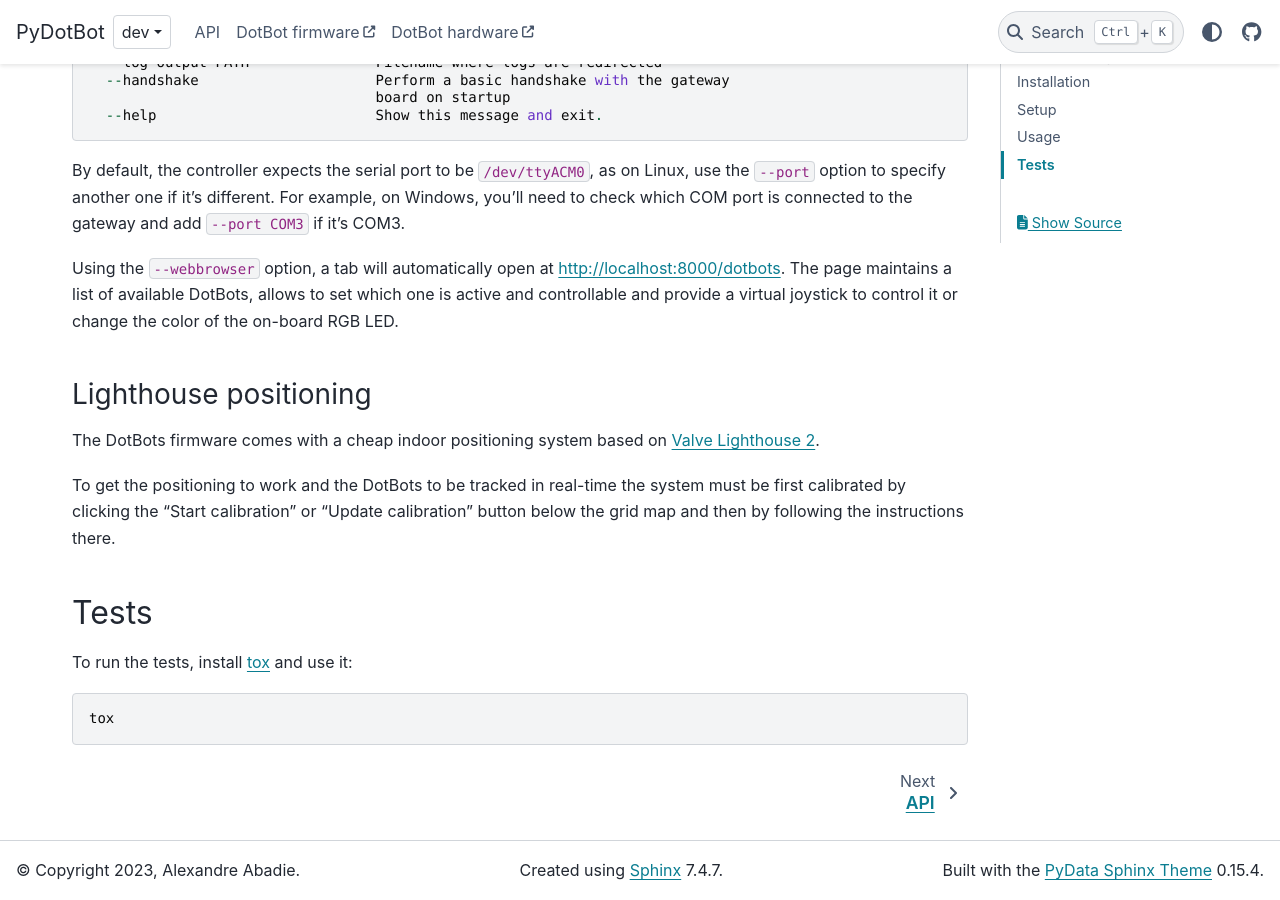
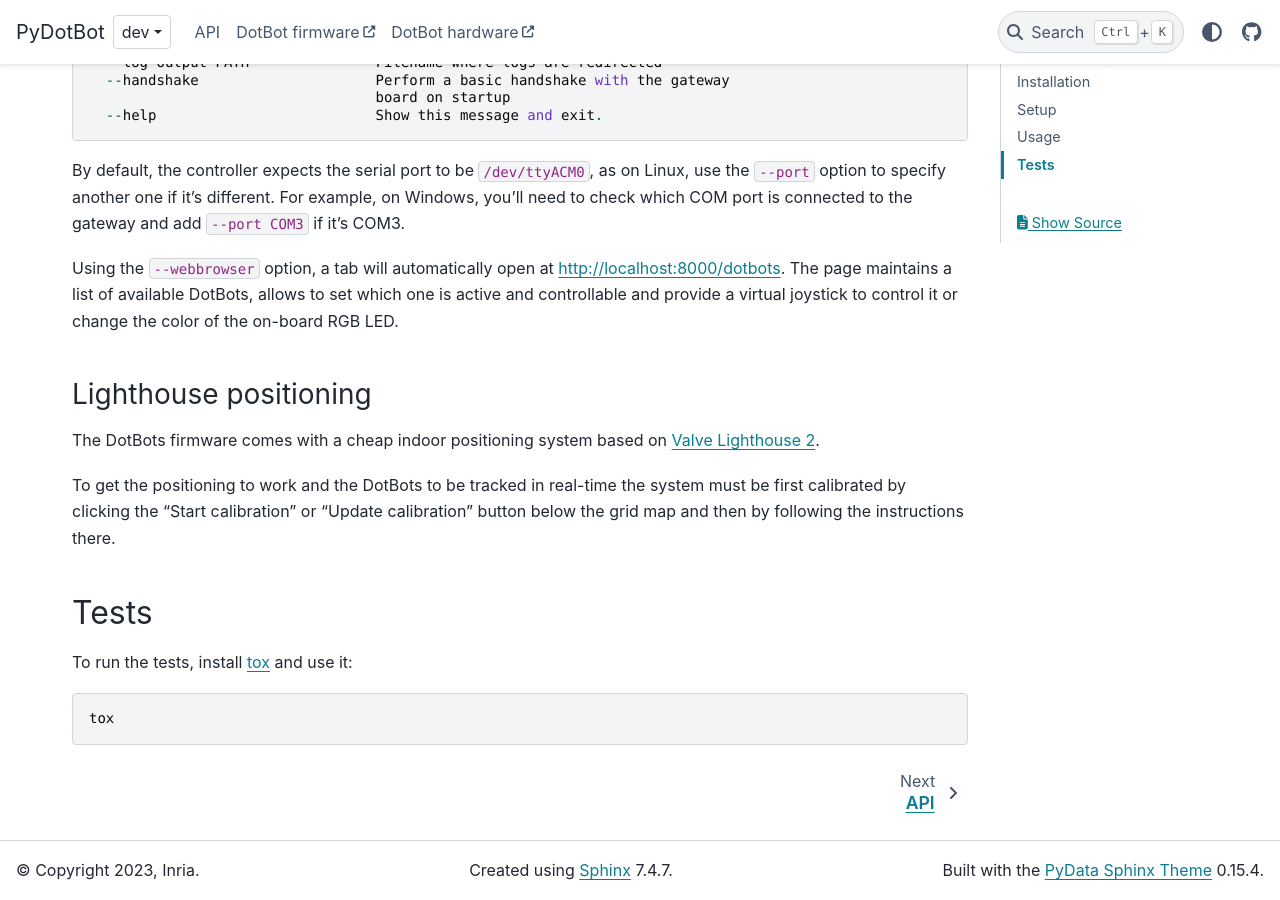
Before and after one commit to DotBots/PyDotBot, a Sphinx documentation site: the page built from doc/index.md, in a window 1280 px wide and 900 px high, scrolled down 1497 px. Built offline with Sphinx 7.4.7 and the PyData theme 0.15.4, drawn with Linux system fonts in a browser that asks for light colours.

Commit message:
doc/conf.py: change copyright holder

```diff
--- a/doc/conf.py
+++ b/doc/conf.py
@@ -3,7 +3,7 @@ import os
 # Configuration file for the Sphinx documentation builder.
 
 project = "PyDotBot"
-copyright = "2023, Alexandre Abadie"
+copyright = "2023, Inria"
 author = "Alexandre Abadie"
 
 # -- General configuration ---------------------------------------------------
```
